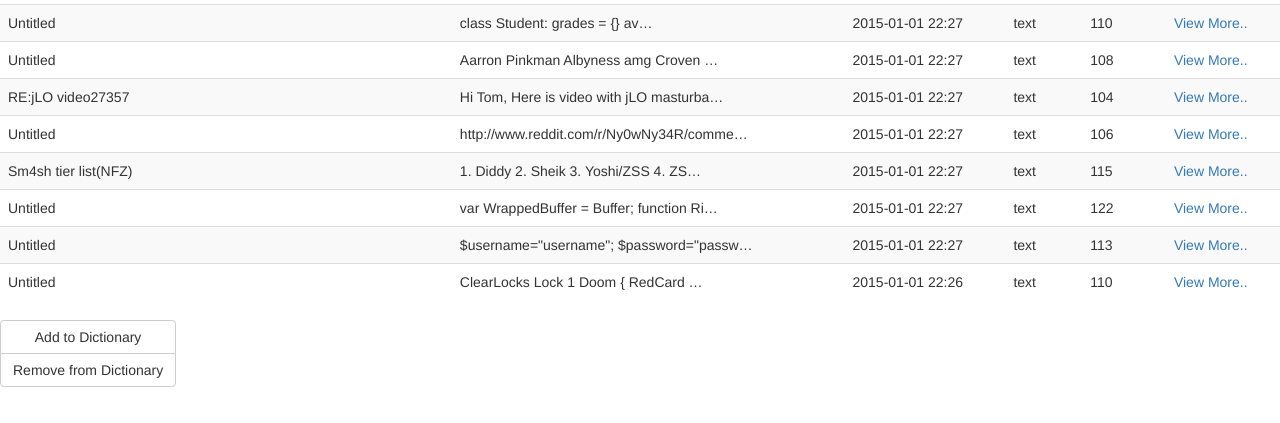
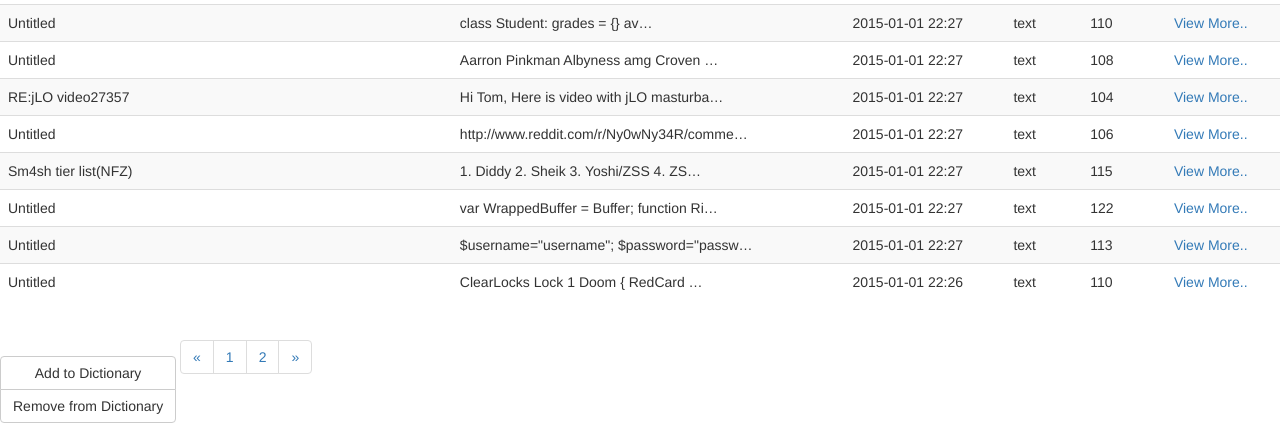
Before and after one commit to the-st0rm/pasteDigest, a Django app: page /home in a window 1280 px wide. Shown: the part 933-1356 px from the top of the page. Before the commit the page ends 1320 px from the top, so only its background shows below. Run offline with Django 3.2, Linux system fonts and the light colour scheme; data comes from the database, SQL or seed files in the repository; some libraries are stand-ins or nearby versions.

Commit message:
main.html Adding Pagination

```diff
--- a/templates/main.html
+++ b/templates/main.html
@@ -40,5 +40,13 @@
   <button type="button" class="btn btn-default">Add to Dictionary</button>
   <button type="button" class="btn btn-default">Remove from Dictionary</button>
 </div>
+
+<div class="pagination">
+  <li><a href="/test/page/1">&laquo;</a></li>
+  <li><a href="/test/page/1">1</a></li>
+  <li><a href="/test/page/2">2</a></li>
+  <li><a href="#">&raquo;</a></li>
+</div>
+
 </body>
 </html>
```
